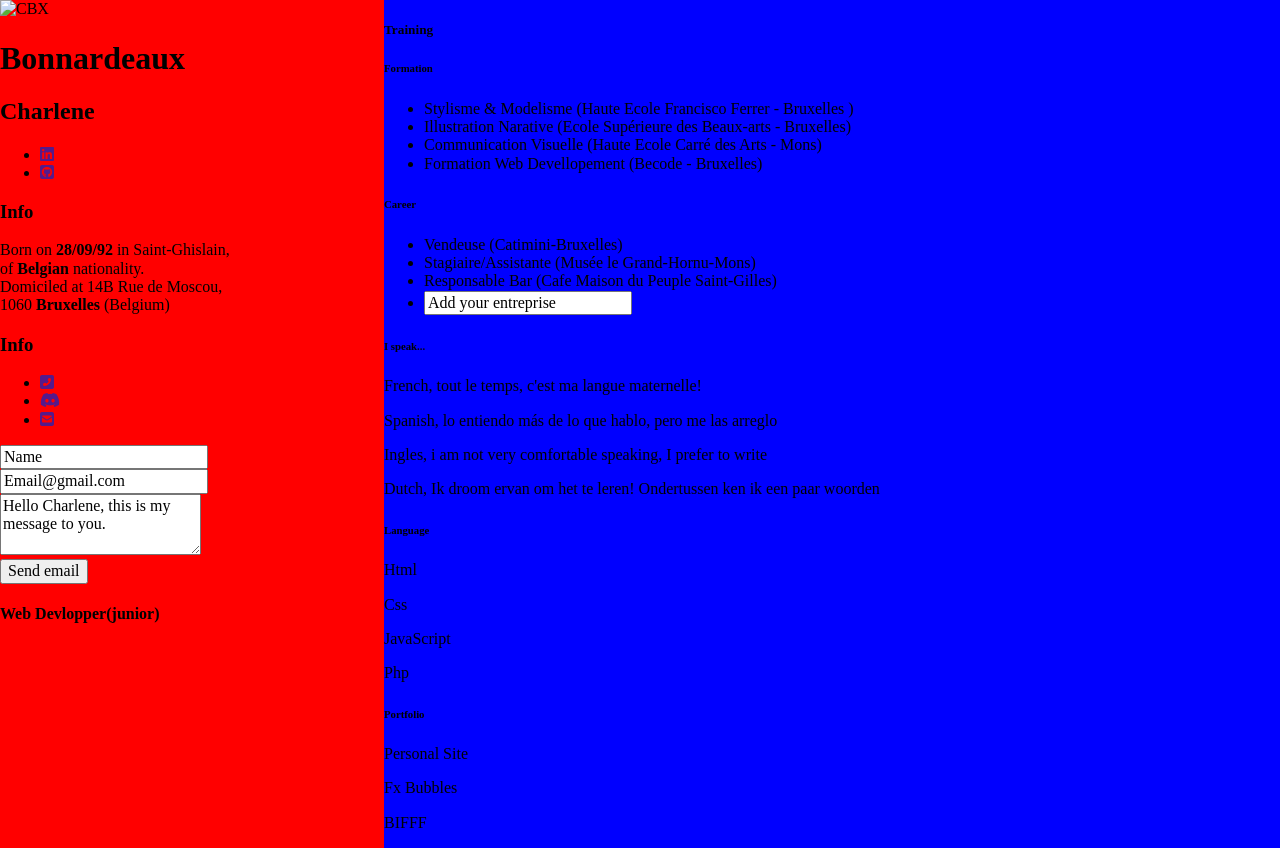
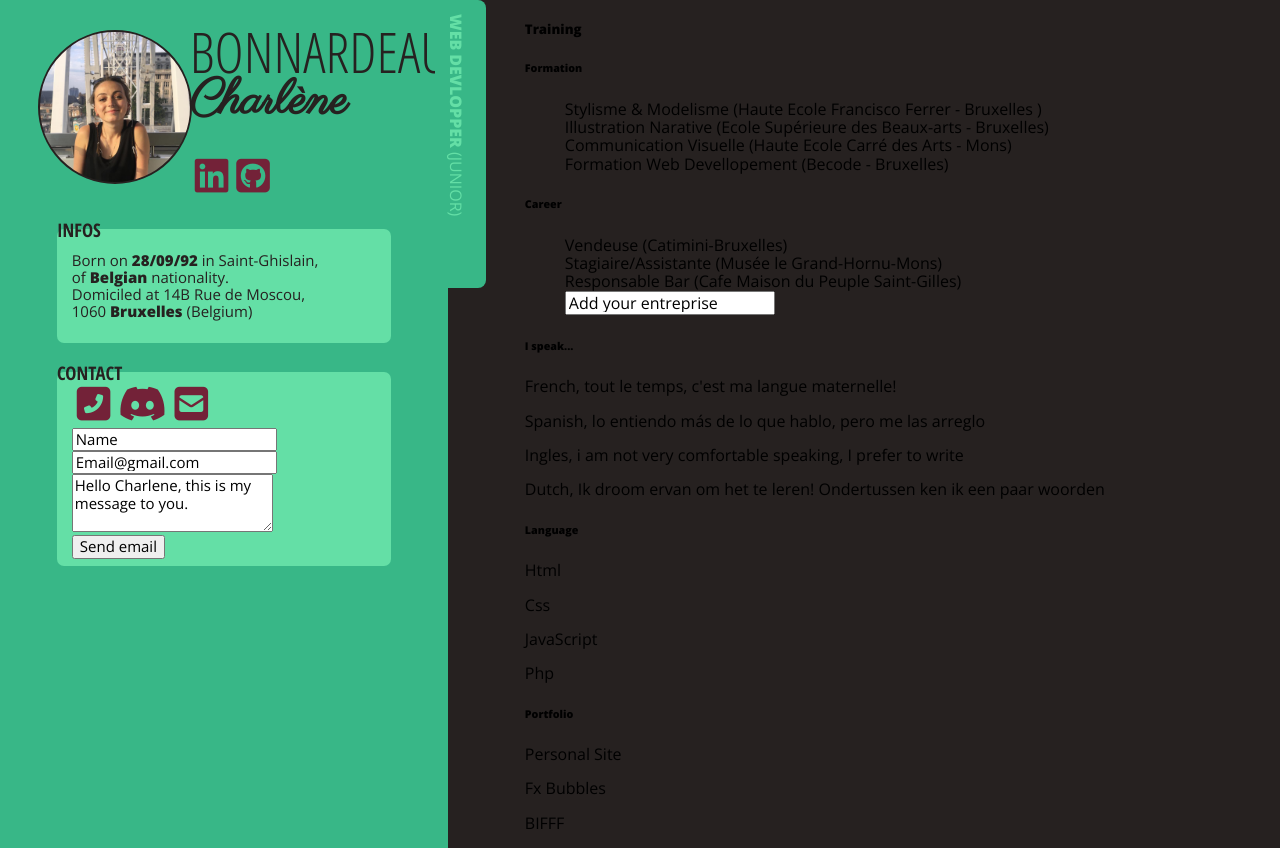
Before and after one commit to Charlene-Bx/Curriculum_vittae, a plain HTML site: page index.html in a window 1280 px wide. Drawn offline with nearby package versions, Linux system fonts and the light colour scheme.

Commit message:
Add some Css a the left

```diff
--- a/index.html
+++ b/index.html
@@ -5,8 +5,7 @@
 	<title>Charlène Bonnardeaux</title>
 	<link rel="stylesheet" type="text/css" href="styles/normalize.css">
 	<link rel="stylesheet" type="text/css" href="style.css">
-	<link href="https://fonts.googleapis.com/css2?family=Catamaran:wght@300;500;700&display=swap" rel="stylesheet">
-	<link href="https://fonts.googleapis.com/css2?family=Dancing+Script&display=swap" rel="stylesheet">
+	<link href="https://fonts.googleapis.com/css2?family=Open+Sans+Condensed:wght@300;700&family=Open+Sans:wght@300;400;800&family=Parisienne&display=swap" rel="stylesheet">
 	<script src="https://kit.fontawesome.com/c52a326ad1.js" crossorigin="anonymous"></script>
 </head>
 
@@ -16,32 +15,41 @@
 
 <section id="Resume">
 
-	<header>
-		<img src="" alt="CBX"></img>
+	<header id="Presentation">
+
+		<div id="Photo">
+		<!--photo en css-->
+		</div>
+
+
+		<div id="Nom">
+
 		<h1>Bonnardeaux</h1>
-		<h2>Charlene</h2>
-	</header>
+		<h2>Charlène</h2>
 
-<!------------------------------- I C O N E ------>
-	<article class="outbox" id="Icone">
-		<ul>
+		<!--Icones-->
+		<ul class="liste icone">
 			<li>
-				<a class="link" href="">
+				<a class="link" href="https://www.linkedin.com/" target="_blank">
 					<i class="fab fa-linkedin"></i>
 				</a>
 			</li>
 			<li>
-				<a class="link" href="">
+				<a class="link" href="https://github.com/Charlene-Bx target="_blank"">
 					<i class="fab fa-github-square"></i>
 				</a>
 			</li>
 		</ul>
-	</article>
+		</div>
+
+	</header>
+
+
 
 
 <!--------------- I N F O   P R A T I Q U E  ----->
-	<article class="box" id="Info">
-		<h3>Info</h3>
+	<h3>Infos</h3>
+	<article class="box1" id="Info">
 		<p>Born on <strong>28/09/92</strong> in Saint-Ghislain,</br>
 		of <strong>Belgian</strong> nationality.</br>
 		Domiciled at
@@ -50,22 +58,21 @@
 	</article>
 
 <!------------------------- C O N T A C T  ----->
-	<article class="box" id="Contact">
-		<h3>Info</h3>
-
-		<ul>
+	<h3>Contact</h3>
+	<article class="box1" id="Contact">
+		<ul class="liste icone">
 			<li>
-				<a class="icone" href="">
+				<a class="link" href="" target="_blank">
 					<i class="fas fa-phone-square-alt"></i>
 				</a>
 			</li>
 			<li>
-				<a class="icone" href="">
+				<a class="link" href="" target="_blank">
 					<i class="fab fa-discord"></i>
 				</a>
 			</li>
 						<li>
-				<a class="icone" href="">
+				<a class="link" href="" target="_blank">
 					<i class="fas fa-envelope-square"></i>
 				</a>
 			</li>
@@ -91,11 +98,11 @@
 
 	</hr>
 
-	<div id="Onglet">
-		<h4><strong>Web Devlopper</strong>(junior)</h4>
+</section>
+		<div id="Onglet">
+		<h4><strong>Web Devlopper</strong><span id="Italic"> (junior)</span></h4>
 	</div>
 
-</section>
 
 <!------------------------- C O M P E T E N C E S  ----->
 <section id="Scroll">
@@ -106,7 +113,7 @@
 
 		<div>
 			<h6>Formation</h6>
-			<ul>
+			<ul class="liste">
 				<li>Stylisme & Modelisme (Haute Ecole Francisco Ferrer - Bruxelles )</li>
 				<li>Illustration Narative (Ecole Supérieure des Beaux-arts - Bruxelles)</li>
 				<li>Communication Visuelle (Haute Ecole Carré des Arts - Mons)</li>
@@ -116,7 +123,7 @@
 
 		<div>
 			<h6>Career</h6>
-			<ul>
+			<ul class="liste">
 				<li>Vendeuse (Catimini-Bruxelles)</li>
 				<li>Stagiaire/Assistante (Musée le Grand-Hornu-Mons)</li>
 				<li>Responsable Bar (Cafe Maison du Peuple Saint-Gilles)</li>
--- a/style.css
+++ b/style.css
@@ -1,17 +1,133 @@
+/* -- G E N E R A L ------------------------------------------------------------ */
 body {
-	display: grid;
-  	grid-template-columns: 3fr 7fr;
-  	margin:0px;
+	display: flex;
+	flex-direction: row;
+	margin:0;
+	font-family: 'Open Sans', sans-serif;
 }
 
-#Resume {
-	grid-column-start: 1;
-	background-color: red;
-	position: sticky;
+.liste{
+	list-style: none;
 }
 
+.link{
+	text-decoration: none;
+	color:#732238;
+}
+
+.link:hover{
+	text-decoration: none;
+	color:#F24150;
+}
+
+.link:active{
+	text-decoration: none;
+	color:#262120;
+}
+
+.icone{
+	font-size: 3vw;
+	display: inline-flex;
+	margin: auto;
+	padding: 1px;
+}
+
+i{
+	padding: 4px;
+}
+
+
+/* -- G A U C H E ------------------------------------------------------------ */
+#Resume {
+	height: 100%;
+	width: 29%;
+	overflow: hidden;
+	background-color: #38B787;
+	position: fixed;
+	color:#262120;
+	padding: 1% 3% 3% 3%;
+	z-index: 1;
+}
+
+#Presentation {
+	display:grid;
+	grid-template-columns: 30% 70%;
+}
+
+#Photo {
+	grid-column: 1;
+	margin: auto;
+	background-image: url(images/Charlene.jpg);
+	width: 150px;
+	height: 150px;
+	border-radius: 100%;
+	background-size: cover;
+	border: 2px solid #262120;
+
+}
+
+#Nom {
+	grid-column: 2;
+	margin:0px 0px 0px 40px;
+}
+
+h1{
+	font-family: 'Open Sans Condensed', sans-serif;
+	font-weight: initial;
+	font-size: 7vh;
+	text-transform: uppercase;
+	line-height: 2px;
+}
+
+h2{
+	font-family: 'Parisienne', cursive;
+	font-size: 6vh;
+	line-height: 20px;
+}
+
+h3{
+	font-family: 'Open Sans Condensed', sans-serif;
+	font-weight: bold;
+	text-transform: uppercase;
+	margin: 5% 0% 0% 5%;
+}
+
+.box1{
+	background-color: #64DFA6;
+	padding: 2% 4% 2% 4%;
+	margin: -3% 5% 0% 5%;
+	font-size: 15px;
+	border-radius: 7px;
+}
+
+/* -- O N G L E T ------------------------------------------------------------ */
+#Onglet{
+	color: #64DFA6;
+	z-index: 2;
+	width: 4%;
+	height: 36vh;
+	background-color: #38B787;
+	margin: 0% 0% 0% 34%;
+	position: fixed;
+	writing-mode: vertical-rl;
+	text-orientation: mixed;
+	text-transform: uppercase;
+	border-radius: 0px 8px 8px 0px;
+}
+
+#Italic{
+	font-weight: lighter;
+}
+
+h4{
+	padding: 5% 0% 0% 0%
+}
+/* -- D R O I T E ------------------------------------------------------------ */
 #Scroll {
-
+	margin: 0% 0% 0% 30%;
+	padding: 0% 0% 0% 11%;
+	width: 59%;
 	grid-column-start: 2;
-	background-color: blue;
+	background-color: #262120;
+	position: relative;
 }
```
Also changed, not shown: images/Charlene.jpg (added).
